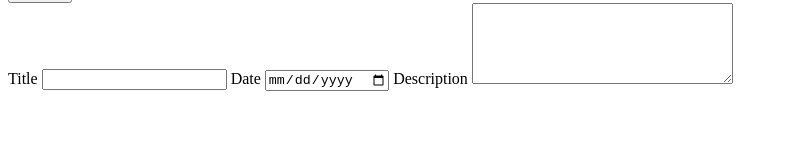
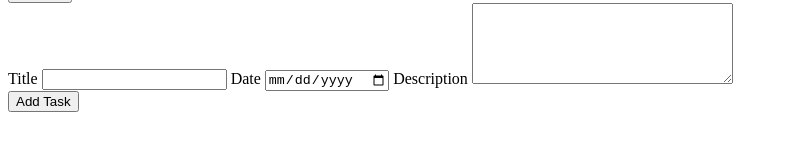
Before and after one commit to ShaylaBrown/DOM-SBA-repo, a plain HTML site: page index.html in a window 1280 px wide. Shown: the part 155-306 px from the top of the page, without its empty margins (0-788 px from the left). Drawn offline with Linux system fonts and the light colour scheme.

Commit message:
added another div, nested a Add Task button and assigned an id, class, and type.

```diff
--- a/index.html
+++ b/index.html
@@ -31,6 +31,11 @@
             <label class="task-form-label" for="description-input">Description</label>
             <textarea class="form-control" id="description-input" cols="30" rows="5"></textarea>
           </div>
+          <div class="task-form-footer">
+            <button id="add-or-update-task-btn" class="btn large-btn" type="submit">
+              Add Task
+            </button>
+          </div>
       </main>
 
 </body>
```
